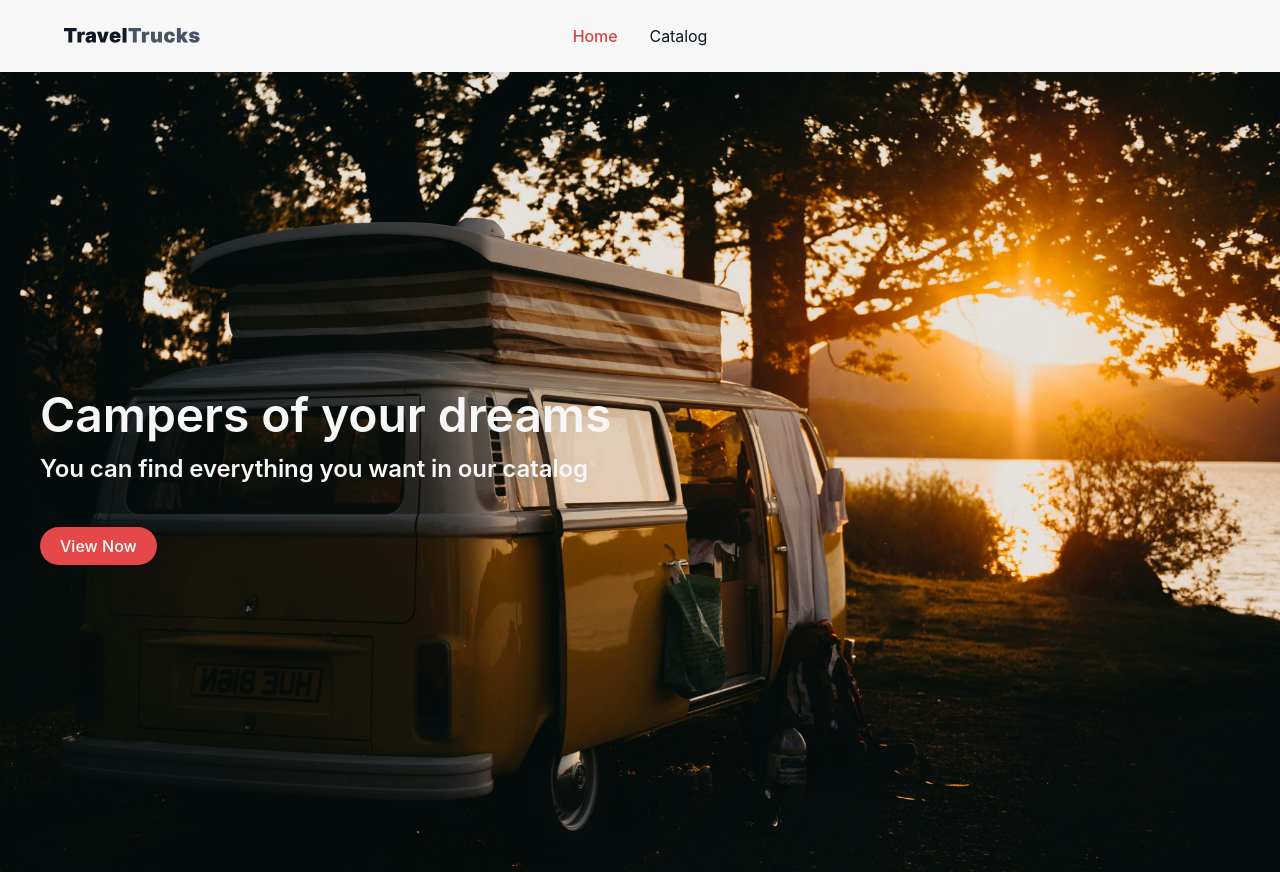
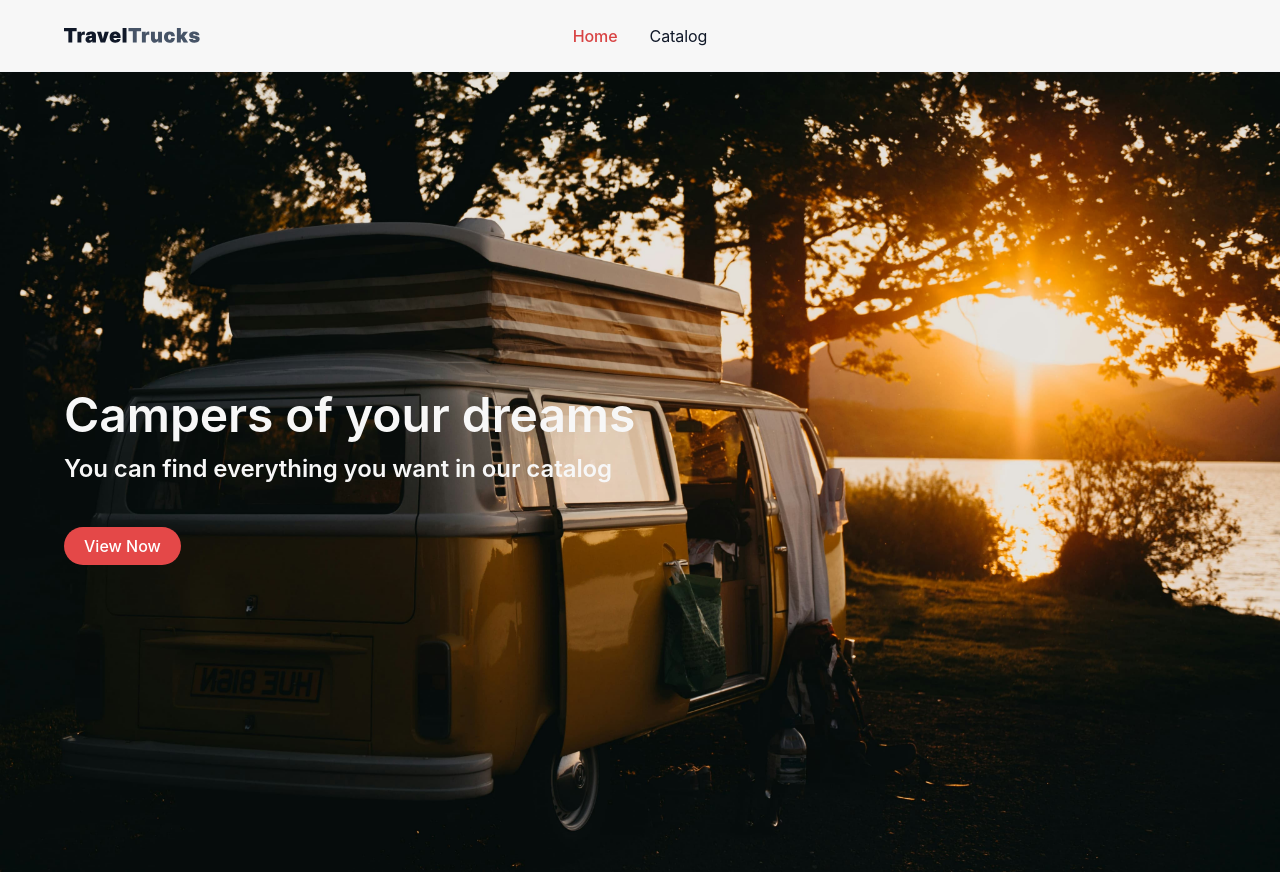
Before and after one commit to MmAaYyAa/campers-app, a React (Vite) app: page / in a window 1280 px wide. Built offline with nearby package versions, Linux system fonts and the light colour scheme.

Commit message:
added icon-gas,toaster

```diff
--- a/src/components/CamperCard/CamperCard.jsx
+++ b/src/components/CamperCard/CamperCard.jsx
@@ -25,10 +25,8 @@ export default function CamperCard ({
 }) {
   const dispatch = useDispatch();
   const favorites = useSelector(selectFavorites);
-  console.log("favorites: ",favorites)
+  const isFavorite = favorites.includes(id);
 
-  const isFavorite = favorites.includes(id);
-  console.log('isFavorite:', isFavorite);
   const handleFavoriteToggle = () => {
     if (isFavorite) {
       dispatch(removeFavorite(id));
@@ -36,6 +34,7 @@ export default function CamperCard ({
       dispatch(addFavorite(id));
     }
   };
+
     return (
         <CardContainer>
           <Img src={gallery[0].thumb} alt={name} />
--- a/src/components/CamperFeatures/CamperFeatures.jsx
+++ b/src/components/CamperFeatures/CamperFeatures.jsx
@@ -3,7 +3,7 @@ import { useParams } from 'react-router-dom';
 import { useDispatch, useSelector } from 'react-redux';
 import {selectCamperDetails} from '../../redux/catalog/catalogSelectors';
 import {fetchCamperById} from '../../redux/catalog/catalogOperations.js';
-import {formatDimension} from '../../utils/utils.js';
+import {formatDimension, formatString} from '../../utils/utils.js';
 import icons from '../../assets/icons/sprite.svg';
 import { Section, List, ListItem, Icon, Title,  DetailsList, DetailsItem, Details} from '../CamperFeatures/CamperFeatures.styled';
 
@@ -11,7 +11,6 @@ export default function CamperFeatures() {
     const dispatch = useDispatch();
     const { id } = useParams();
     const camper = useSelector(selectCamperDetails);
-    console.log('camper: ', camper);
 
     const {
         radio = false,
@@ -57,9 +56,10 @@ useEffect(() => {
       )}
       {gas && (
         <ListItem>
-          <Icon>
+          <Icon className="stroke-icon">
       <use href={`${icons}#icon-gas`} />
       </Icon>
+      <p>Gas</p>
         </ListItem>
       )}
       {kitchen && (
@@ -123,7 +123,7 @@ useEffect(() => {
     <DetailsList>
       <DetailsItem>
         <Details>Form</Details>
-        <Details>{form}</Details>
+        <Details>{formatString(form)}</Details>
       </DetailsItem>
       <DetailsItem>
         <Details>Length</Details>
--- a/src/components/CamperFeatures/CamperFeatures.styled.js
+++ b/src/components/CamperFeatures/CamperFeatures.styled.js
@@ -36,6 +36,7 @@ height: 20px;
     stroke: var(--main);
   }
 
+
 `;
 
 export const Title = styled.h3`
--- a/src/components/Layout/Layout.jsx
+++ b/src/components/Layout/Layout.jsx
@@ -1,4 +1,5 @@
 import Header from '../Header/Header';
+import { Toaster } from 'react-hot-toast';
 import { Suspense } from "react";
 import { Outlet } from 'react-router-dom';
 import Loader from '../Loader/Loader';
@@ -8,6 +9,15 @@ const Layout = () => {
     return (
       <Container>
          <Header/>
+         <Toaster
+        position="top-right"
+        toastOptions={{
+          style: {
+            padding: '16px',
+            marginTop: '80px',
+          },
+        }}
+      />
       <Suspense fallback={<Loader/>}>
       <Outlet/>
       </Suspense>
--- a/src/components/ScrollToTopButton/ScrollToTopButton.styled.js
+++ b/src/components/ScrollToTopButton/ScrollToTopButton.styled.js
@@ -3,7 +3,7 @@ import styled from "styled-components";
 export const TopButton = styled.button`
   position: fixed;
   bottom: 50px;
-  right: 30px;
+  right: 10px;
   padding: 10px;
   background-color: transparent;
   color: var(--button);
--- a/src/pages/CatalogPage/CatalogPage.jsx
+++ b/src/pages/CatalogPage/CatalogPage.jsx
@@ -26,7 +26,9 @@ export default function CatalogPage() {
         <Container>
           {isLoading && <Loader />}
           {isError && <Error />}
+
           <Filter />
+
           <Wrapper>
           {campers.length > 0 && <CamperList />}
           {campers.length > 0 && <LoadMoreBtn />}
--- a/src/pages/CatalogPage/CatalogPage.styled.js
+++ b/src/pages/CatalogPage/CatalogPage.styled.js
@@ -6,7 +6,9 @@ export const Container = styled.div`
   max-width: 1440px;
   margin: 0 auto;
   padding: 48px 64px 52px;
+
 `;
+
 
 export const Wrapper = styled.div`
   display: flex;
--- a/src/pages/HomePage/HomePage.styled.js
+++ b/src/pages/HomePage/HomePage.styled.js
@@ -7,7 +7,7 @@ export const HeroSection = styled.section`
   align-items: center;
   justify-content: flex-start;
   position: relative;
-  padding-left: 40px;
+  padding-left: 64px;
   overflow: hidden;
 `;
 
--- a/src/redux/catalog/catalogOperations.js.js
+++ b/src/redux/catalog/catalogOperations.js.js
@@ -28,7 +28,7 @@ export const fetchCampers = createAsyncThunk(
         }
       });
       if (form) {
-        const formType = form === 'van' ? 'panelTruck' : form; // Adjust form type mapping if needed
+        const formType = form === 'van' ? 'panelTruck' : form;
         params.append('form', formType);
       }
 
```
Also changed, not shown: src/components/CamperInfo/CamperInfo.jsx (+6 -0 lines), src/pages/CamperDetailsPage/CamperDetailsPage.styled.js (+0 -7 lines), src/assets/icons/sprite.svg.
